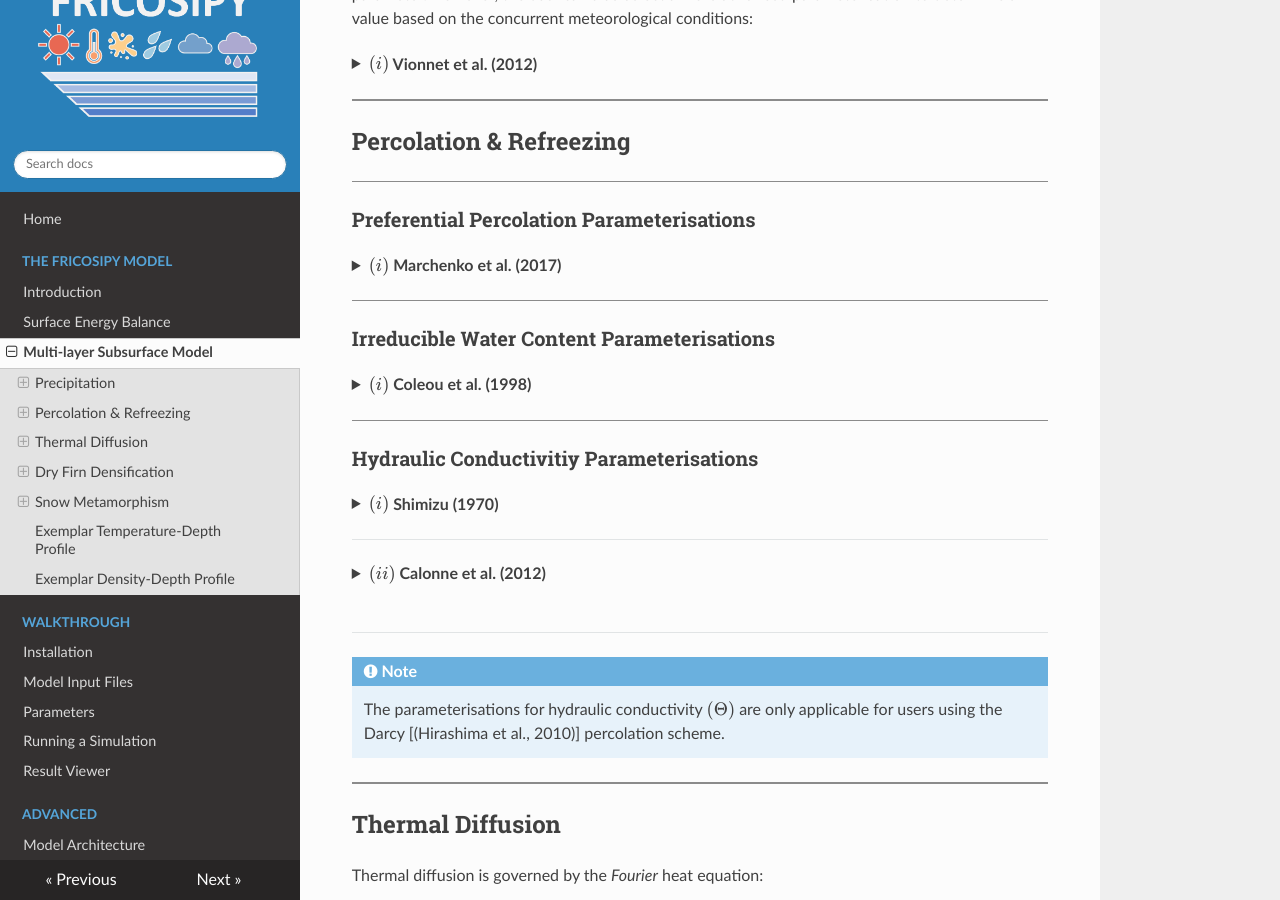
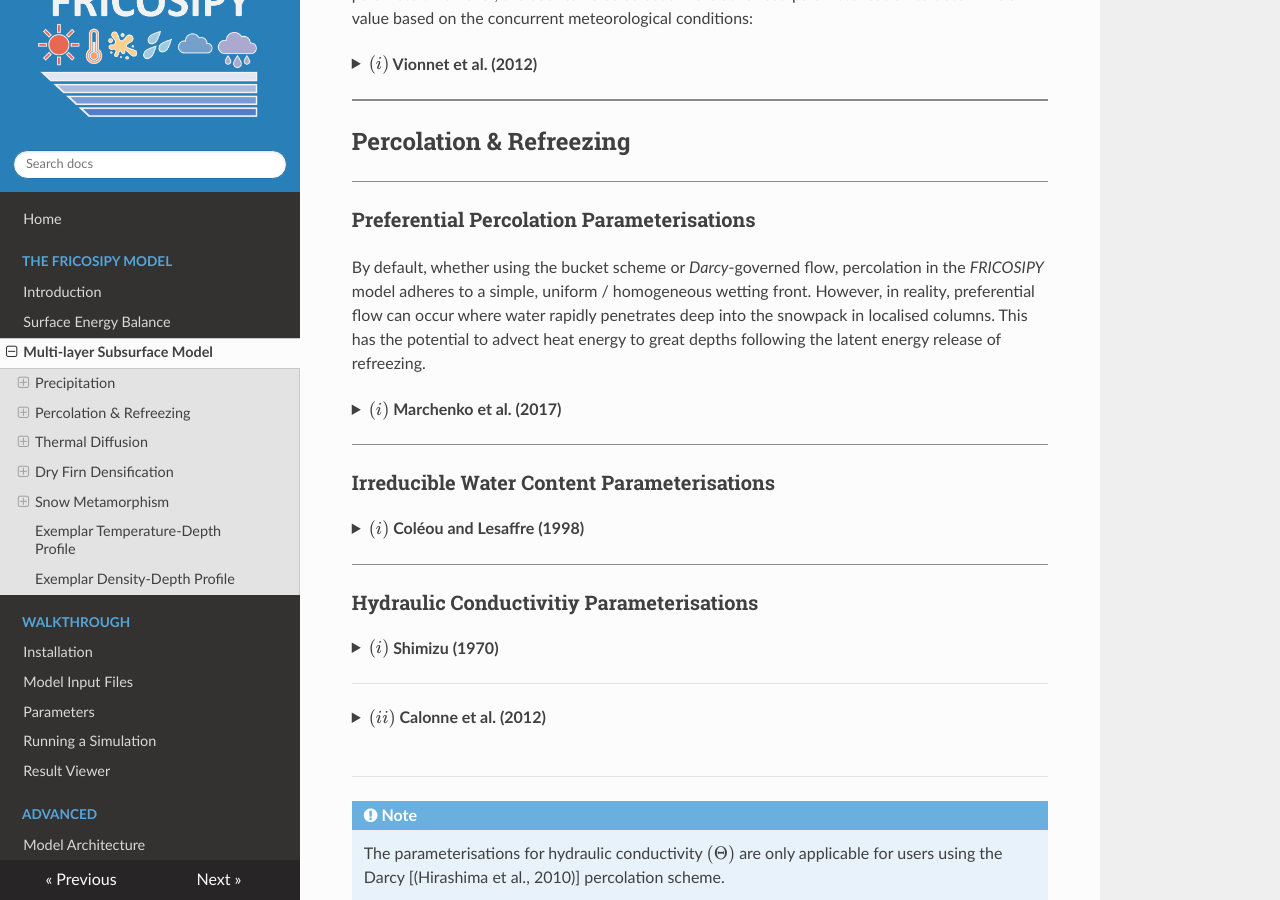
Before and after one commit to MarcusGastaldello/FRICOSIPY, an MkDocs documentation site: the page built from docs/subsurface_model.md, in a window 1280 px wide and 900 px high, scrolled down 1661 px. Built offline with MkDocs 1.6.1, drawn with Linux system fonts in a browser that asks for light colours.

Commit message:
Update subsurface_model.md

```diff
--- a/docs/subsurface_model.md
+++ b/docs/subsurface_model.md
@@ -68,13 +68,15 @@ By default, the density of fresh snow layers $(\rho_{\text{ fresh snow}})$ is de
 
 ### Preferential Percolation Parameterisations
 
+By default, whether using the bucket scheme or *Darcy*-governed flow, percolation in the *FRICOSIPY* model adheres to a simple, uniform / homogeneous wetting front. However, in reality, preferential flow can occur where water rapidly penetrates deep into the snowpack in localised columns. This has the potential to advect heat energy to great depths following the latent energy release of refreezing.
+
 ??? "**$(i)$ Marchenko et al. (2017)**"
 
 <hr style="height:1px; background-color:#8b8b8b; border:none;" />
 
 ### Irreducible Water Content Parameterisations
 
-??? "**$(i)$ Coleou et al. (1998)**"
+??? "**$(i)$ Coléou and Lesaffre (1998)**"
 
 <hr style="height:1px; background-color:#8b8b8b; border:none;" />
 
```
